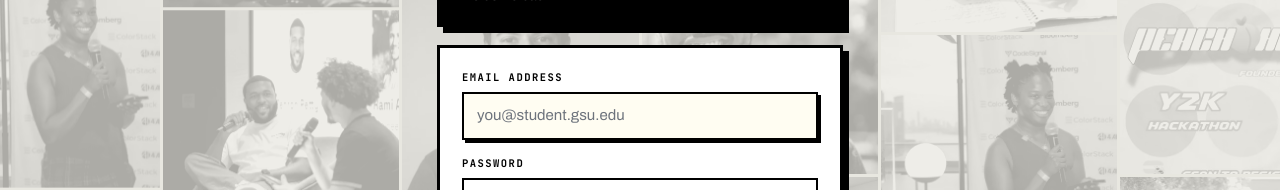
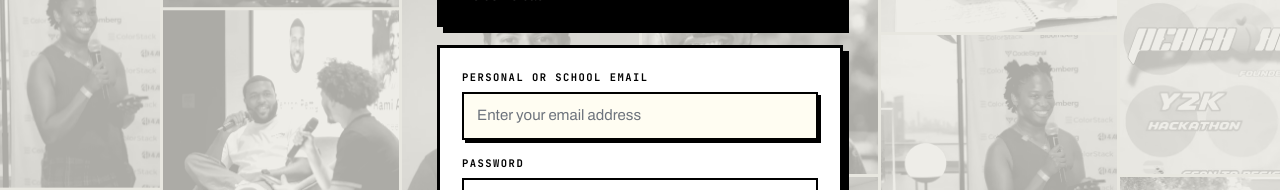
Before and after one commit to ColorstackatGSU/cs-gsu_member_portal, a React (Vite) app: page /login in a window 1280 px wide. Both pictures are taken after a click on the button "SIGN IN WITH PASSWORD". Shown: the part 268-458 px from the top of the page. Built offline with nearby package versions, Linux system fonts and the light colour scheme; no server answers.

Commit message:
Clarify login email field copy
Co-authored-by: OfficialEseosa <131533377+OfficialEseosa@users.noreply.github.com>

```diff
--- a/src/pages/Login.tsx
+++ b/src/pages/Login.tsx
@@ -138,13 +138,13 @@ export default function Login() {
           ) : (
             <form onSubmit={onSubmit}>
               <label className="field-label" htmlFor="email">
-                Email address
+                Personal or school email
               </label>
               <input
                 id="email"
                 type="email"
                 className="field-input"
-                placeholder="you@student.gsu.edu"
+                placeholder="Enter your email address"
                 autoComplete="email"
                 autoFocus
                 required
```
